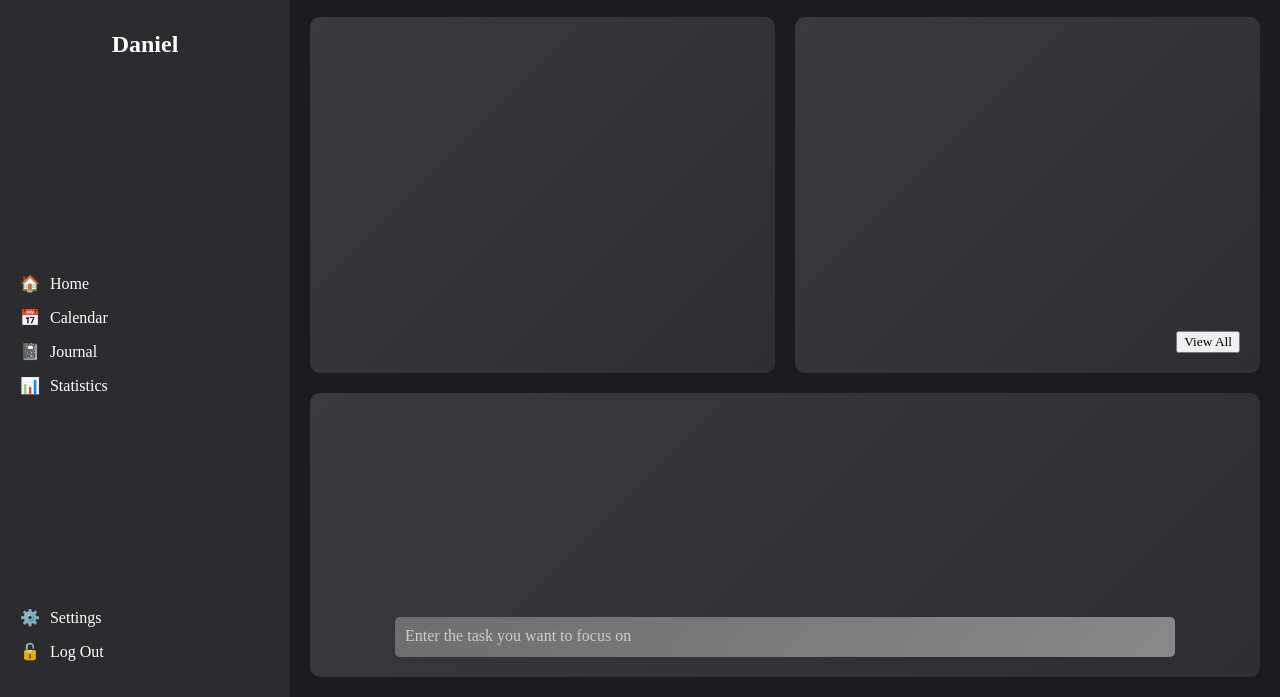
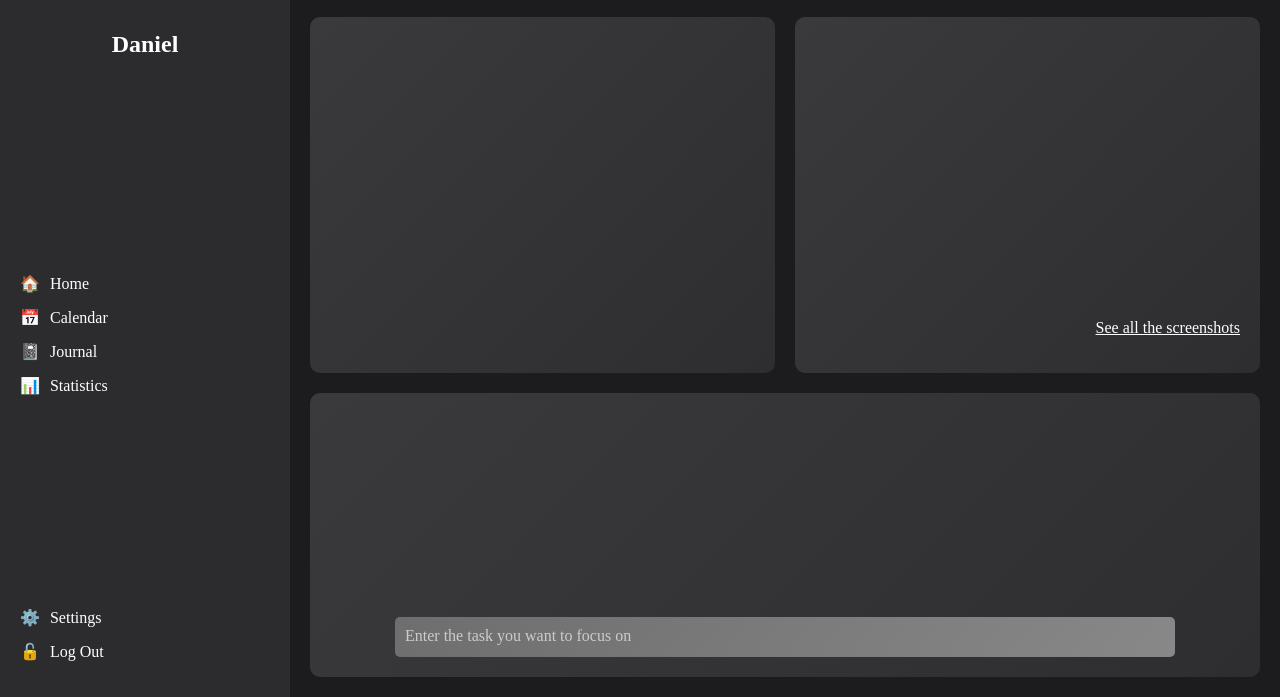
Before and after one commit to agamatlab/Electron-Focus-Tracker-UI, an Electron app: page index.html in a window 1280 px wide. Shown: the part 103-800 px from the top of the page. Drawn offline with nearby package versions, Linux system fonts and the light colour scheme; no server answers; a web font is replaced by a local one.

Commit message:
added: image carousel

```diff
--- a/index.html
+++ b/index.html
@@ -44,9 +44,7 @@
                 </div>
               </div>
 
-              <button id="viewAll" onclick="toggleCarousel()">
-                View All
-              </button>
+              <p onclick="toggleCarousel()">See all the screenshots</p>
             </div>
             <div class="card gradient-bg large-card">
               <div class="input-container">
```
